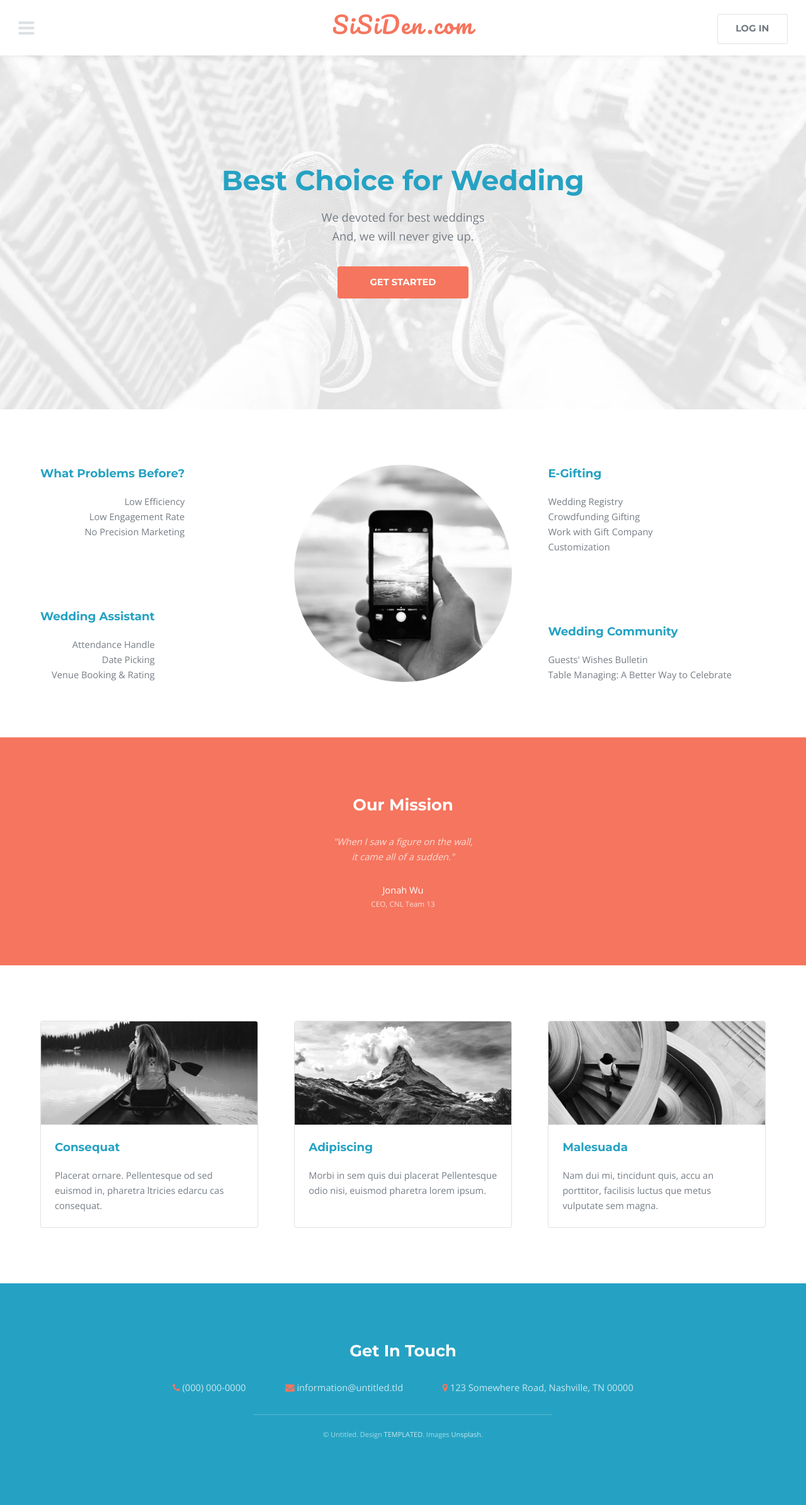
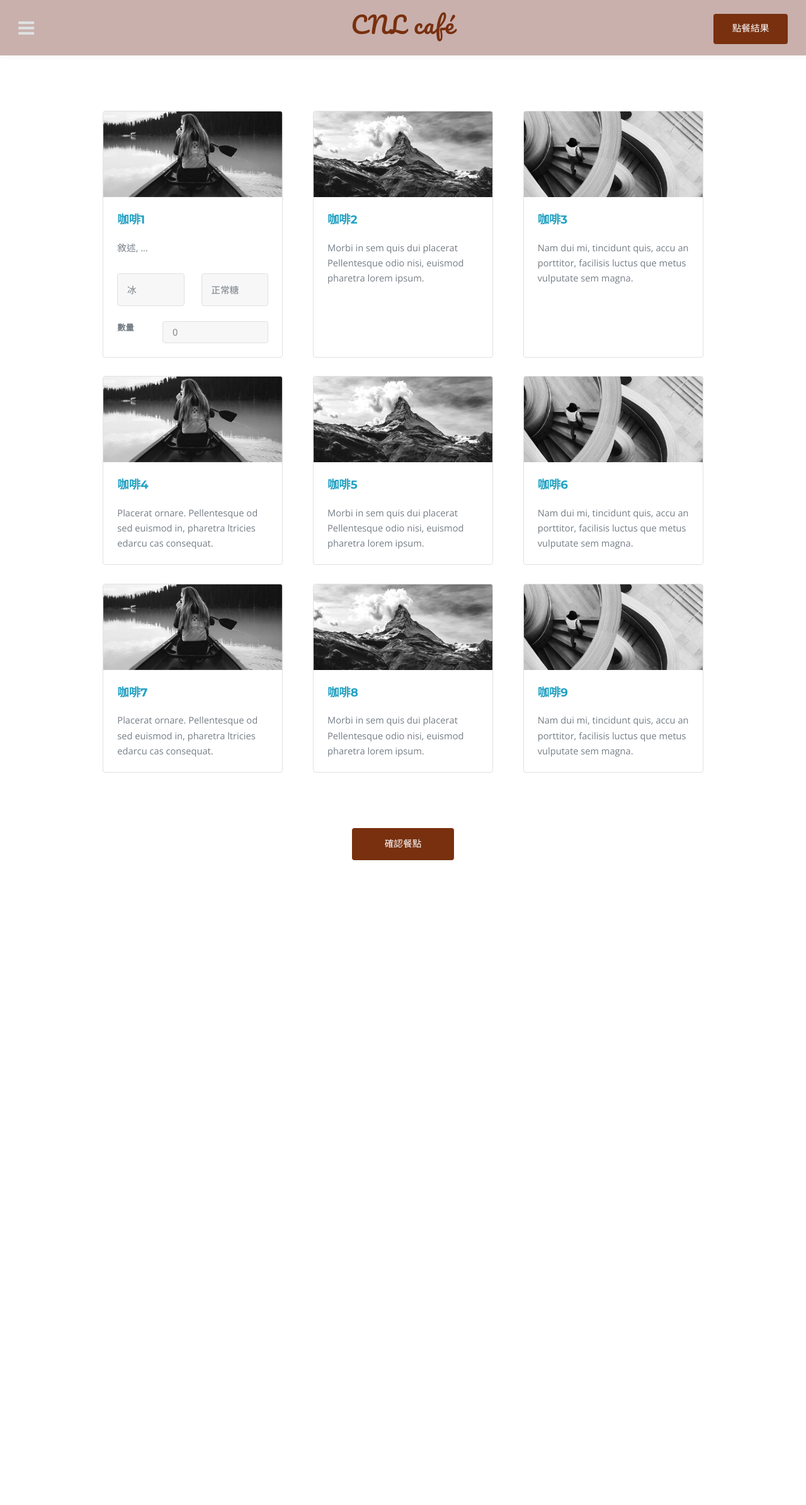
Before and after one commit to PingChihShih/SiSiDen, a Django app: page / in a window 1280 px wide. Shown: the whole page at 63% size. After the commit the page ends 1366 px from the top, so only its background shows below. Run offline with Django 3.2, Linux system fonts and the light colour scheme; some libraries are stand-ins or nearby versions.

Commit message:
frontend 80%

```diff
--- a/WifiOrderingSystem/urls.py
+++ b/WifiOrderingSystem/urls.py
@@ -17,13 +17,12 @@ from django.conf import settings
 from django.conf.urls.static import static
 from django.contrib import admin
 from django.urls import path
-from main.views import index
-from main.views import plan
-from main.views import attend
+from main.views import order
+from main.views import result
 
 urlpatterns = [
     path('admin/', admin.site.urls),
-    path('', index, name='index'),
-    path('plan', plan, name='plan'),
-    path('attend', attend, name='attend'),
+    path('', order, name='index'),
+    path('order', order, name='order'),
+    path('result', result, name='result'),
 ] + static(settings.STATIC_URL, document_root=settings.STATIC_ROOT)
--- a/main/views.py
+++ b/main/views.py
@@ -1,11 +1,8 @@
 from django.shortcuts import render
 
 # Create your views here.
-def index(request):
-	return render(request, 'index.html')
+def order(request):
+	return render(request, 'order.html')
 
-def plan(request):
-	return render(request, 'plan.html')
-
-def attend(request):
-	return render(request, 'attend.html')
+def result(request):
+	return render(request, 'result.html')
--- a/static/assets/css/main.css
+++ b/static/assets/css/main.css
@@ -223,6 +223,7 @@
 		-moz-box-sizing: border-box;
 		-webkit-box-sizing: border-box;
 		box-sizing: border-box;
+		margin: auto; /* add by DS*/
 	}
 
 	.row > * {
@@ -1586,6 +1587,8 @@
 		margin: 0 auto;
 		max-width: 65em;
 	}
+
+	.
 
 		@media screen and (max-width: 1280px) {
 
@@ -1870,6 +1873,23 @@
 		width: 100%;
 	}
 
+	input[type="number"] { /* add by DS */
+		-moz-appearance: none;
+		-webkit-appearance: none;
+		-ms-appearance: none;
+		appearance: none;
+		background: rgba(144, 144, 144, 0.075);
+		border-radius: 4px;
+		border: none;
+		border: solid 1px #dee1e3;
+		color: inherit;
+		display: block;
+		outline: 0;
+		padding: 0 1em;
+		text-decoration: none;
+		width: 70%;
+	}
+
 		input[type="text"]:invalid,
 		input[type="password"]:invalid,
 		input[type="email"]:invalid,
@@ -1989,8 +2009,8 @@
 
 		input[type="checkbox"]:checked + label:before,
 		input[type="radio"]:checked + label:before {
-			background: #f6755e;
-			border-color: #f6755e;
+			background: #78300f;
+			border-color: #78300f;
 			color: #ffffff;
 			content: '\f00c';
 		}
@@ -2396,7 +2416,7 @@
 		-webkit-transition: background-color 0.2s ease-in-out, color 0.2s ease-in-out;
 		-ms-transition: background-color 0.2s ease-in-out, color 0.2s ease-in-out;
 		transition: background-color 0.2s ease-in-out, color 0.2s ease-in-out;
-		background-color: #f6755e;
+		background-color: #78300f;
 		border-radius: 4px;
 		border: 0;
 		color: #ffffff;
@@ -2412,12 +2432,26 @@
 		text-transform: uppercase;
 	}
 
+	.inc_dec_button {
+		margin: 0 0 0 5px;
+	  text-indent: -9999px;
+	  cursor: pointer;
+	  width: 29px;
+	  height: 29px;
+	  float: left;
+	  text-align: center;
+		background: url("/templates/static/images/buttons.png") no-repeat;
+	}
+	.dec {
+  	background-position: 0 -29px;
+	}
+
 		input[type="submit"]:hover,
 		input[type="reset"]:hover,
 		input[type="button"]:hover,
 		button:hover,
 		.button:hover {
-			background-color: #f78a76;
+			background-color: #8d5b44;
 		}
 
 		input[type="submit"]:active,
@@ -2475,7 +2509,7 @@
 		input[type="button"].alt,
 		button.alt,
 		.button.alt {
-			background-color: transparent;
+			background-color: #c9b0ac;
 			box-shadow: inset 0 0 0 1px #dee1e3;
 			color: #727a82 !important;
 		}
@@ -2669,7 +2703,7 @@
 		-webkit-align-items: center;
 		-ms-align-items: center;
 		align-items: center;
-		background: #fff;
+		background: #c9b0ac; /* modify by DS */
 		cursor: default;
 		height: 6em;
 		left: 0;
@@ -2683,7 +2717,7 @@
 	}
 
 		#header .logo {
-			color: #f6755e;
+			color: #78300F; /* modify by DS */
 			font-family: "Pacifico", cursive;
 			font-size: 2.5em;
 			letter-spacing: 2px;
@@ -2794,7 +2828,7 @@
 		-ms-transition: -ms-transform 0.5s ease, visibility 0.5s;
 		transition: transform 0.5s ease, visibility 0.5s;
 		-webkit-overflow-scrolling: touch;
-		background: #25a2c3;
+		background: #8d5b44;
 		color: #ffffff;
 		height: 100%;
 		max-width: 80%;
@@ -3136,7 +3170,7 @@
 
 	#footer {
 		padding: 6em 0 4em 0;
-		background: #25a2c3;
+		background: #25a2c3; /* todo */
 		text-align: center;
 		color: #c8e7f0;
 	}
--- /dev/null
+++ b/templates/order.html
@@ -0,0 +1,181 @@
+<!DOCTYPE HTML>
+<!--
+	Intensify by TEMPLATED
+	templated.co @templatedco
+	Released for free under the Creative Commons Attribution 3.0 license (templated.co/license)
+-->
+<html lang="zh-Hant-TW">
+	<head>
+		<title>CNL咖啡</title>
+		<meta charset="utf-8" />
+		<meta name="viewport" content="width=device-width, initial-scale=1" />
+		{% load static %}
+		<link rel="stylesheet" href="{% static "assets/css/main.css" %}" />
+    <script src="//ajax.googleapis.com/ajax/libs/jquery/2.0.0/jquery.min.js"></script>
+    <script src="{% static "assets/js/incrementing.js" %}"></script>
+	</head>
+	<body>
+
+		<!-- Header:置頂欄 -->
+			<header id="header">
+				<nav class="left">
+					<a href="#menu"><span>Menu</span></a>
+				</nav>
+				<a href="{% url 'index' %}" class="logo">CNL café</a>
+				<!-- <nav class="right">
+					<a href="#" class="button alt">Log in</a>
+				</nav> -->
+        <nav class="right">
+					<a href="{% url 'result' %}" class="button">點餐結果</a>
+				</nav>
+			</header>
+
+		<!-- Menu:側欄 -->
+			<nav id="menu">
+				<ul class="links">
+					<li><a href="{% url 'index' %}">點餐</a></li>
+					<li><a href="{% url 'result' %}">查看結果</a></li>
+				</ul>
+				<ul class="actions vertical">
+					<li><a href="#" class="button fit">Login</a></li>
+				</ul>
+			</nav>
+
+		<!-- Main:商品 -->
+			<section id="three" class="wrapper">
+				<div class="inner flex flex-3">
+					<div class="flex-item box">
+						<div class="image fit">
+							{% load static %}
+							<img src="{% static "images/pic02.jpg" %}" alt="" />
+						</div>
+						<div class="content">
+							<h3>咖啡1</h3>
+							<p>敘述, ...</p>
+              <form method="post" action="">
+                <div class="inner flex">
+                  <select>
+                    <option value="iced">冰</option>
+                    <option value="little-iced">少冰</option>
+                    <option value="cool">去冰</option>
+                    <option value="hot">熱</option>
+                  </select>
+                  &nbsp;&nbsp;&nbsp;&nbsp;&nbsp;&nbsp;&nbsp;
+                  <select>
+                    <option value="normal-sugar">正常糖</option>
+                    <option value="little-sugar">少糖</option>
+                    <option value="no-sugar">無糖</option>
+                  </select>
+                </div>
+                &nbsp;
+                <div class="inner flex">
+                  <label>數量</label>
+									<input class="number-input" type="number" name="quantity" value="0" width="20">
+                </div>
+              </form>
+						</div>
+					</div>
+					<div class="flex-item box">
+						<div class="image fit">
+							{% load static %}
+							<img src="{% static "images/pic03.jpg" %}" alt="" />
+						</div>
+						<div class="content">
+							<h3>咖啡2</h3>
+							<p>Morbi in sem quis dui placerat Pellentesque odio nisi, euismod pharetra lorem ipsum.</p>
+						</div>
+					</div>
+					<div class="flex-item box">
+						<div class="image fit">
+							{% load static %}
+							<img src="{% static "images/pic04.jpg" %}" alt="" />
+						</div>
+						<div class="content">
+							<h3>咖啡3</h3>
+							<p>Nam dui mi, tincidunt quis, accu an porttitor, facilisis luctus que metus vulputate sem magna.</p>
+						</div>
+					</div>
+				</div>
+				<div class="inner flex flex-3">
+					<div class="flex-item box">
+						<div class="image fit">
+							{% load static %}
+							<img src="{% static "images/pic02.jpg" %}" alt="" />
+						</div>
+						<div class="content">
+							<h3>咖啡4</h3>
+							<p>Placerat ornare. Pellentesque od sed euismod in, pharetra ltricies edarcu cas consequat.</p>
+						</div>
+					</div>
+					<div class="flex-item box">
+						<div class="image fit">
+							{% load static %}
+							<img src="{% static "images/pic03.jpg" %}" alt="" />
+						</div>
+						<div class="content">
+							<h3>咖啡5</h3>
+							<p>Morbi in sem quis dui placerat Pellentesque odio nisi, euismod pharetra lorem ipsum.</p>
+						</div>
+					</div>
+					<div class="flex-item box">
+						<div class="image fit">
+							{% load static %}
+							<img src="{% static "images/pic04.jpg" %}" alt="" />
+						</div>
+						<div class="content">
+							<h3>咖啡6</h3>
+							<p>Nam dui mi, tincidunt quis, accu an porttitor, facilisis luctus que metus vulputate sem magna.</p>
+						</div>
+					</div>
+				</div>
+				<div class="inner flex flex-3">
+					<div class="flex-item box">
+						<div class="image fit">
+							{% load static %}
+							<img src="{% static "images/pic02.jpg" %}" alt="" />
+						</div>
+						<div class="content">
+							<h3>咖啡7</h3>
+							<p>Placerat ornare. Pellentesque od sed euismod in, pharetra ltricies edarcu cas consequat.</p>
+						</div>
+					</div>
+					<div class="flex-item box">
+						<div class="image fit">
+							{% load static %}
+							<img src="{% static "images/pic03.jpg" %}" alt="" />
+						</div>
+						<div class="content">
+							<h3>咖啡8</h3>
+							<p>Morbi in sem quis dui placerat Pellentesque odio nisi, euismod pharetra lorem ipsum.</p>
+						</div>
+					</div>
+					<div class="flex-item box">
+						<div class="image fit">
+							{% load static %}
+							<img src="{% static "images/pic04.jpg" %}" alt="" />
+						</div>
+						<div class="content">
+							<h3>咖啡9</h3>
+							<p>Nam dui mi, tincidunt quis, accu an porttitor, facilisis luctus que metus vulputate sem magna.</p>
+						</div>
+					</div>
+				</div>
+			</section>
+
+    <!-- 前往下一頁 -->
+      <section>
+        <form action="{% url 'result' %}">
+          <center><input type="submit" value="確認餐點" /></center>
+        </form>
+      </section>
+
+		<!-- Scripts -->
+			{% load static %}
+			<script src="{% static "assets/js/jquery.min.js" %}"></script>
+			<script src="{% static "assets/js/jquery.scrolly.min.js" %}"></script>
+			<script src="{% static "assets/js/skel.min.js" %}"></script>
+			<script src="{% static "assets/js/util.js" %}"></script>
+			<script src="{% static "assets/js/main.js" %}"></script>
+
+	</body>
+</html>
```
Also changed, not shown: static/colorlist.txt (added, +12 -0 lines), templates/result.html (added, +94 -0 lines), static/assets/js/main.js (line endings or trailing spaces), static/images/buttons.png (added), 1 other file.
